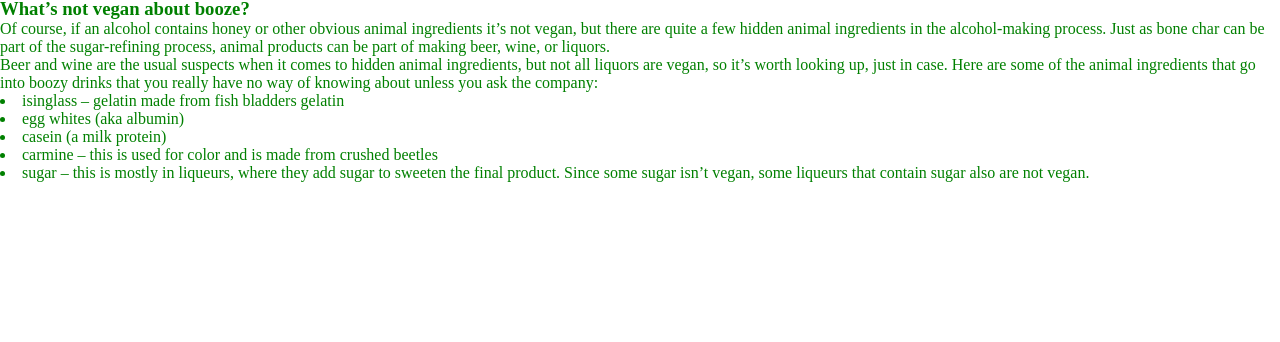
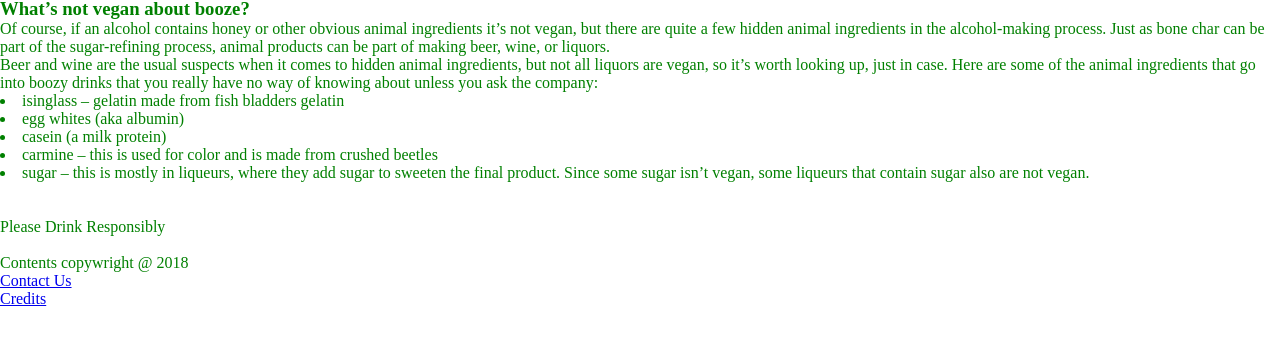
Before and after one commit to gwright1200/cocktail-recipes-app, a website: page public/index.html in a window 1280 px wide. Shown: the part 354-696 px from the top of the page. Drawn offline with nearby package versions, Linux system fonts and the light colour scheme; files that its build step writes are made by us from their sources.

Commit message:
Add indent to lines

```diff
--- a/public/index.html
+++ b/public/index.html
@@ -17,6 +17,7 @@
       <li><a href="#about me">About Me</a></li>
       <li><a href="credits">Credits</a></li>
       <li><a href="#contact">Contact</a></li>
+
     </ul>
     <div class="search-container">
       <form action="#">
@@ -57,7 +58,22 @@ gelatin</li>
   <li>carmine – this is used for color and is made from crushed beetles</li>
   <li>sugar – this is mostly in liqueurs, where they add sugar to sweeten the final product. Since some sugar isn’t vegan, some liqueurs that contain sugar also are not vegan.</p>
   </li>
+ <div id="footer">
 
+  <br>
+  <br>
+
+
+  <p> Please Drink Responsibly</p>
+  <br>
+
+  <p> Contents copywright @ 2018
+  </p>
+  <a href= "/contact"> Contact Us </a>
+  <br>
+  <a href= "/credits">Credits</a>
+  <br>
+  <a href= "/Terms of Use / Privacy Policy"</a>
   </section>
 
   <script src="node_modules/jquery/dist/jquery.min.js"></script>
```
